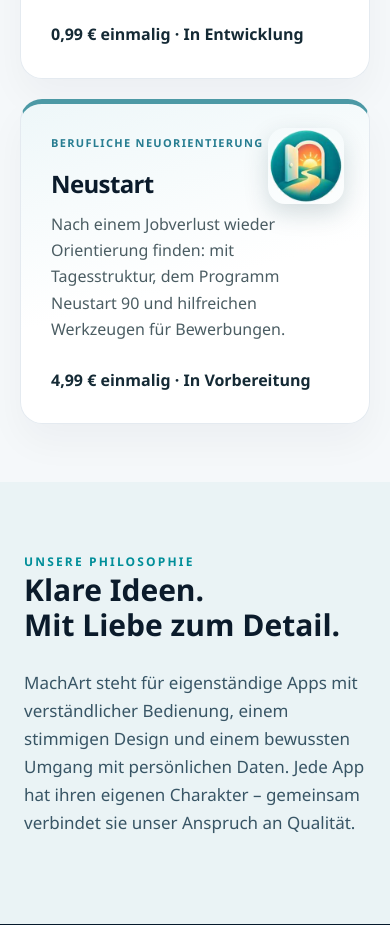
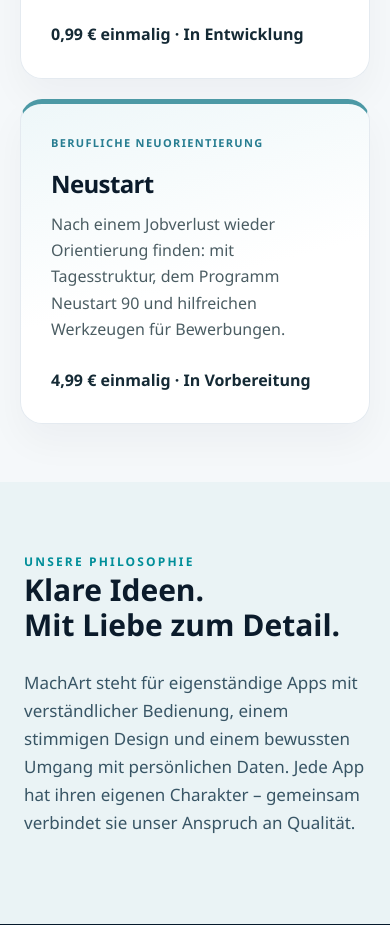
Before and after one commit to KaiserSApps/kaiser-apps, a plain HTML site: page index.html in a window 390 px wide. Shown: the part 2077-3002 px from the top of the page. Drawn offline with Linux system fonts and the light colour scheme.

Commit message:
Reduce mobile decorative glows and remove Neustart card icon

```diff
--- a/index.html
+++ b/index.html
@@ -12,7 +12,7 @@ nav{display:flex;align-items:center;gap:22px;flex-wrap:wrap}nav a{color:#f3fcff;
 .hero{background:radial-gradient(circle at 83% 24%,#126177 0%,transparent 33%),linear-gradient(130deg,#06192b,#0b3047 75%,#0d3d50);padding:105px max(6%,24px) 112px;color:white;position:relative;overflow:hidden}.hero-inner{max-width:1160px;margin:auto;position:relative;z-index:1}.eyebrow{color:#3bdae0;letter-spacing:.18em;font-weight:800;font-size:12px;text-transform:uppercase}.hero h1{font-size:clamp(48px,7vw,92px);line-height:1.07;letter-spacing:-.045em;margin:18px 0 21px;font-weight:780}.hero h1 span{color:#3bd6dd}.hero p{font-size:clamp(18px,2.4vw,22px);color:#d1e6ee;max-width:670px;margin:0 0 30px}.hero:after{content:'M';position:absolute;right:-10px;bottom:-210px;font-weight:900;font-size:min(64vw,680px);line-height:1;color:#20b5c0;opacity:.07;pointer-events:none}
 .buttons{display:flex;flex-wrap:wrap;gap:14px}.btn{display:inline-flex;justify-content:center;align-items:center;border-radius:10px;padding:13px 23px;text-decoration:none;font-weight:800;transition:transform .15s}.btn:hover{transform:translateY(-2px)}.btn-primary{color:#062b35;background:#43dbe0}.btn-light{border:1px solid #8cb8c8;color:white}
 .section{max-width:1160px;margin:auto;padding:79px 22px}.intro-row{display:flex;justify-content:space-between;align-items:end;gap:28px;margin-bottom:29px;flex-wrap:wrap}.section h2{font-size:clamp(32px,4.2vw,49px);letter-spacing:-.035em;line-height:1.15;margin:8px 0}.section-lead{color:var(--muted);max-width:610px;margin:0}
-.apps{display:grid;grid-template-columns:repeat(2,minmax(0,1fr));gap:20px}.app{background:white;border:1px solid #e4eaf0;border-radius:22px;padding:30px;display:flex;flex-direction:column;min-height:355px;box-shadow:0 18px 38px #071e2b0a}.app .tag{font-size:11px;letter-spacing:.12em;font-weight:800;text-transform:uppercase}.app h3{font-size:clamp(24px,2.6vw,30px);line-height:1.2;letter-spacing:-.026em;margin:18px 0 12px}.app p{color:#4b5d63;margin:0 0 16px}.app .price{font-weight:800;margin-top:auto;padding-top:8px;margin-bottom:15px;color:#152a35}.apps>a.app{text-decoration:none;color:var(--ink);cursor:pointer}.apps>a.app:focus-visible{outline:3px solid #09c4cb;outline-offset:5px}.apps>a.app .price{margin-bottom:0}.app.green{border-top:5px solid #a58b48;background:linear-gradient(165deg,#f5f9f3,#fff 50%)}.app.green .tag{color:#31705b}.app.rose{border-top:5px solid #be8c9d;background:linear-gradient(165deg,#fef2f5,#fff 50%)}.app.rose .tag{color:#a3677b}.app.herbs{border-top:5px solid #679975;background:linear-gradient(165deg,#f2f9f0,#fff 50%)}.app.herbs .tag{color:#386d46}.app.restart{border-top:5px solid #4c99a5;background:linear-gradient(165deg,#eef7f9,#fff 55%)}.app.restart .tag{color:#277d91}.app.restart .app-mini-icon{position:absolute;top:24px;right:25px;width:76px;height:76px;object-fit:contain;border-radius:17px;box-shadow:0 9px 25px #0a35402b;pointer-events:none}.app.restart h3{max-width:calc(100% - 90px)}
+.apps{display:grid;grid-template-columns:repeat(2,minmax(0,1fr));gap:20px}.app{background:white;border:1px solid #e4eaf0;border-radius:22px;padding:30px;display:flex;flex-direction:column;min-height:355px;box-shadow:0 18px 38px #071e2b0a}.app .tag{font-size:11px;letter-spacing:.12em;font-weight:800;text-transform:uppercase}.app h3{font-size:clamp(24px,2.6vw,30px);line-height:1.2;letter-spacing:-.026em;margin:18px 0 12px}.app p{color:#4b5d63;margin:0 0 16px}.app .price{font-weight:800;margin-top:auto;padding-top:8px;margin-bottom:15px;color:#152a35}.apps>a.app{text-decoration:none;color:var(--ink);cursor:pointer}.apps>a.app:focus-visible{outline:3px solid #09c4cb;outline-offset:5px}.apps>a.app .price{margin-bottom:0}.app.green{border-top:5px solid #a58b48;background:linear-gradient(165deg,#f5f9f3,#fff 50%)}.app.green .tag{color:#31705b}.app.rose{border-top:5px solid #be8c9d;background:linear-gradient(165deg,#fef2f5,#fff 50%)}.app.rose .tag{color:#a3677b}.app.herbs{border-top:5px solid #679975;background:linear-gradient(165deg,#f2f9f0,#fff 50%)}.app.herbs .tag{color:#386d46}.app.restart{border-top:5px solid #4c99a5;background:linear-gradient(165deg,#eef7f9,#fff 55%)}.app.restart .tag{color:#277d91}.app.restart .app-mini-icon{position:absolute;top:24px;right:25px;width:76px;height:76px;object-fit:contain;border-radius:17px;box-shadow:0 9px 25px #0a35402b;pointer-events:none}.app.restart h3{max-width:none}
 .mission{background:#eaf3f5;padding:70px 24px}.mission-inner{max-width:1080px;margin:auto;display:grid;grid-template-columns:.85fr 1.15fr;gap:40px;align-items:center}.mission h2{font-size:clamp(30px,4vw,44px);line-height:1.17;margin:0}.mission p{font-size:17px;color:#385565}
 footer{background:var(--navy);color:#e0edf5;padding:28px 6%;display:flex;justify-content:space-between;flex-wrap:wrap;gap:20px}footer a{color:inherit}
 @media(max-width:850px){.apps{grid-template-columns:1fr}.app{min-height:0}.mission-inner{grid-template-columns:1fr;gap:10px}.hero{padding-top:74px;padding-bottom:83px}}
@@ -60,7 +60,7 @@ footer{background:var(--navy);color:#e0edf5;padding:28px 6%;display:flex;justify
 @keyframes studio-pulse{0%,100%{transform:scale(.97);opacity:.27}50%{transform:scale(1.07);opacity:.95}}
 @media(max-width:700px){.hero-lights .light-ring{right:-320px}}
 @media(prefers-reduced-motion:reduce){.hero-lights .light-ring{animation:none!important}}
-</style><link rel="stylesheet" href="assets/kaiser-studio-effects.css"><link rel="stylesheet" href="assets/machart-interactions.css"></head>
+@media(max-width:650px){.hero-lights .glow-1{width:282px;height:282px}.hero-lights .glow-2{width:222px;height:222px}.hero-lights .glow-3{width:162px;height:162px}}</style><link rel="stylesheet" href="assets/kaiser-studio-effects.css"><link rel="stylesheet" href="assets/machart-interactions.css"></head>
 <body>
 <header><a class="studio-brand" href="index.html" aria-label="MachArt – Startseite"><img src="assets/machart-wortmarke.svg?v=2" alt="MachArt" width="308" height="75"></a><nav aria-label="Hauptnavigation"><a href="index.html">Startseite</a><a href="apps.html">Unsere Apps</a><a href="impressum.html">Impressum</a></nav></header>
 <main><div class="hero"><div class="hero-lights" aria-hidden="true"><span class="glow glow-1"></span><span class="glow glow-2"></span><span class="glow glow-3"></span><span class="beam beam-1"></span><span class="beam beam-2"></span><span class="particle particle-1"></span><span class="particle particle-2"></span><span class="particle particle-3"></span><span class="particle particle-4"></span><span class="particle particle-5"></span><span class="particle particle-6"></span><span class="particle particle-7"></span><span class="particle particle-8"></span><span class="particle particle-9"></span><span class="particle particle-10"></span><span class="light-ring ring-1"></span><span class="light-ring ring-2"></span></div><div class="hero-inner"><div class="eyebrow">Unabhängige Android-Apps · MachArt</div><h1>Apps mit Ideen.<br><span>Gemacht für dich.</span></h1><p>Wir entwickeln digitale Begleiter, die begeistern und den Alltag bereichern – durch durchdachte Funktionen, ansprechendes Design und einen klaren Blick auf das Wesentliche.</p><div class="buttons"><a class="btn btn-primary" href="apps.html">Unsere Apps entdecken →</a><a class="btn btn-light" href="#projekte">Projekte ansehen</a></div></div></div>
@@ -69,7 +69,7 @@ footer{background:var(--navy);color:#e0edf5;padding:28px 6%;display:flex;justify
 <a class="app green" href="reichtum-manifestieren.html"><div class="tag">Persönliche Entwicklung</div><h3>Reichtum manifestieren</h3><p>Acht Kursmodule, Affirmationen, Vision Board, Visualisierungen, Rituale und ein persönliches Journal für bewusste Ziele.</p><div class="price">1,99 € einmalig</div></a>
 <a class="app rose" href="herzarchiv.html"><div class="tag">Fotoalbum & Lebensbuch</div><h3>Herzarchiv</h3><p>Erinnerungen für morgen. Fotos, Geschichten und persönliche Momente deiner Kinder liebevoll bewahren – im digitalen Familienalbum.</p><div class="price">Ab 7,99 € · In Entwicklung</div></a>
 <a class="app herbs" href="heilkraeuter.html"><div class="tag">Pflanzenwissen</div><h3>Lexikon Heilkräuter</h3><p>137 Heilpflanzen, 31 Beschwerdebilder und praktische Suchfunktionen – ein digitales Nachschlagewerk für Pflanzeninteressierte.</p><div class="price">0,99 € einmalig · In Entwicklung</div></a>
-<a class="app restart" href="neustart.html"><div class="tag">Berufliche Neuorientierung</div><img class="app-mini-icon" src="assets/neustart-launcher-icon.png?v=2" alt="" width="76" height="76" loading="lazy"><h3>Neustart</h3><p>Nach einem Jobverlust wieder Orientierung finden: mit Tagesstruktur, dem Programm Neustart 90 und hilfreichen Werkzeugen für Bewerbungen.</p><div class="price">4,99 € einmalig · In Vorbereitung</div></a>
+<a class="app restart" href="neustart.html"><div class="tag">Berufliche Neuorientierung</div><h3>Neustart</h3><p>Nach einem Jobverlust wieder Orientierung finden: mit Tagesstruktur, dem Programm Neustart 90 und hilfreichen Werkzeugen für Bewerbungen.</p><div class="price">4,99 € einmalig · In Vorbereitung</div></a>
 </div></section>
 <section class="mission"><div class="mission-inner"><div><div class="eyebrow" style="color:#008e99">Unsere Philosophie</div><h2>Klare Ideen.<br>Mit Liebe zum Detail.</h2></div><p>MachArt steht für eigenständige Apps mit verständlicher Bedienung, einem stimmigen Design und einem bewussten Umgang mit persönlichen Daten. Jede App hat ihren eigenen Charakter – gemeinsam verbindet sie unser Anspruch an Qualität.</p></div></section>
 </main>
```
